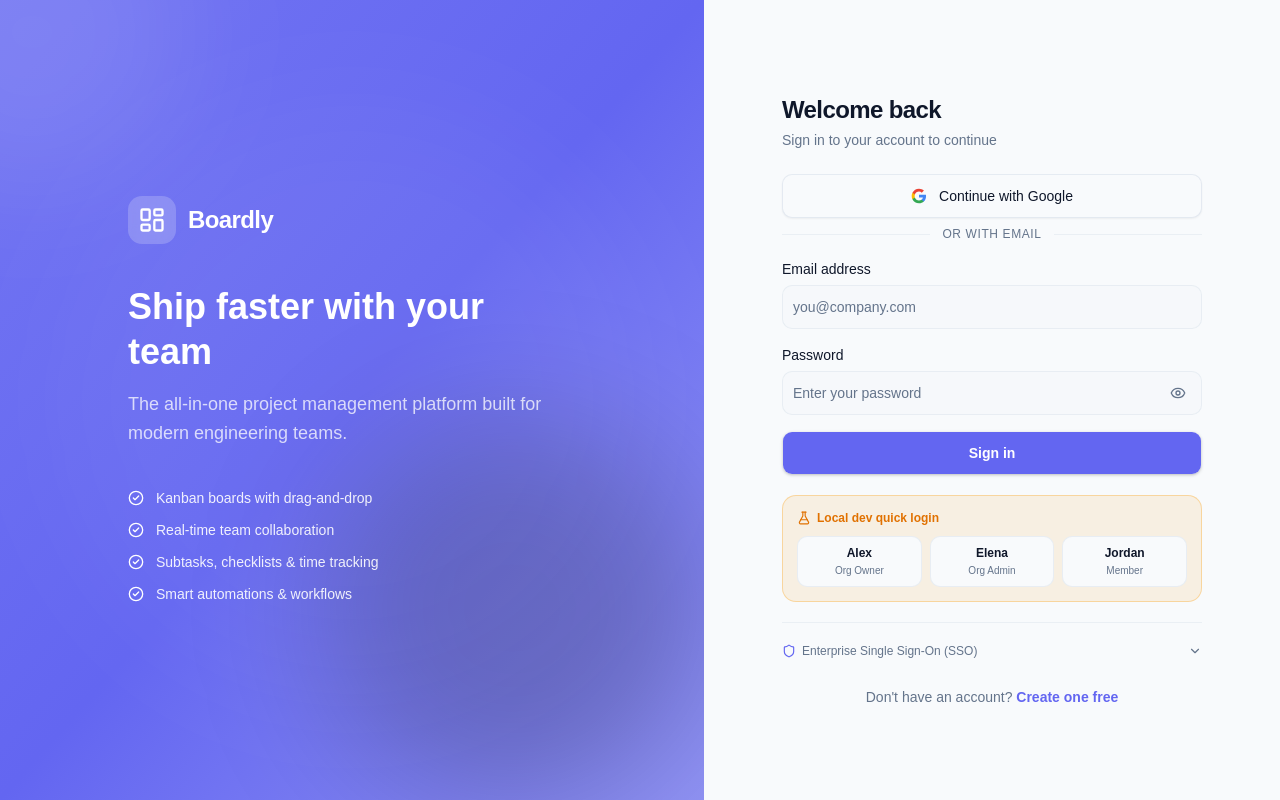
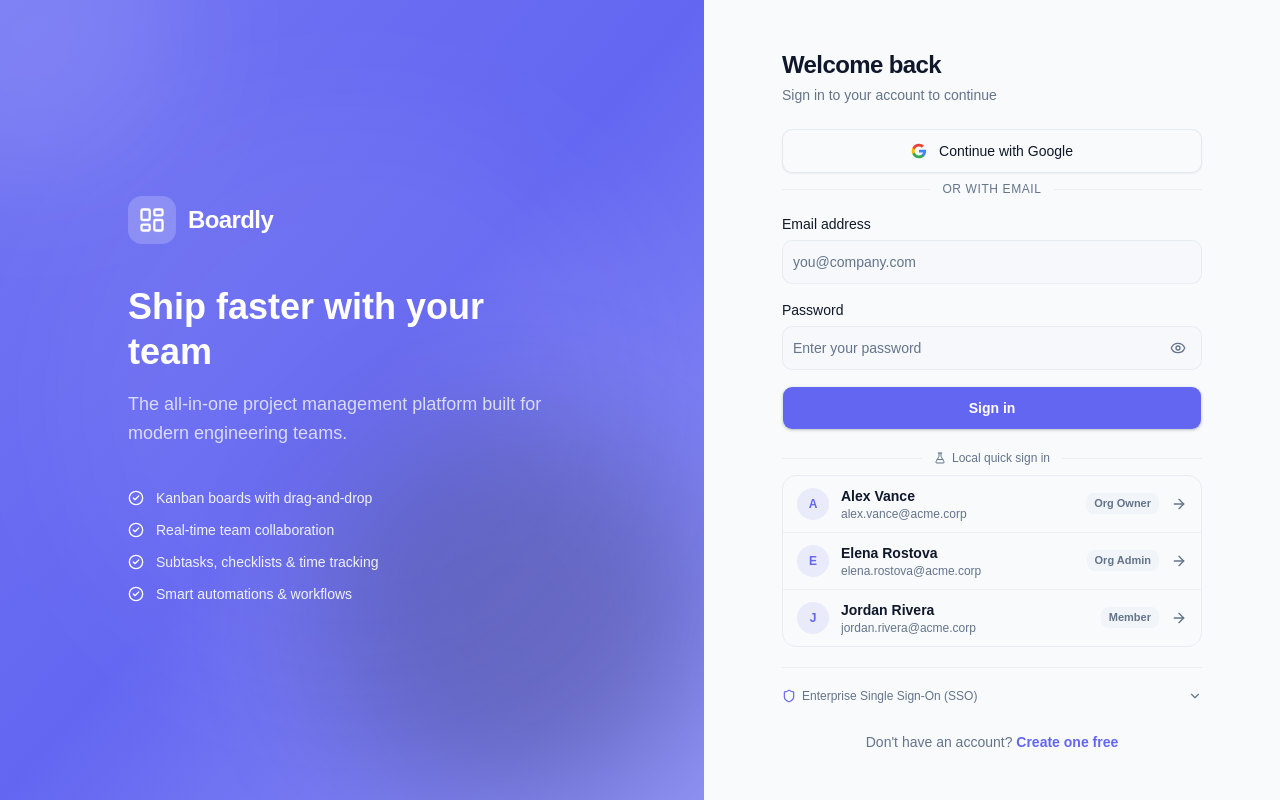
Before and after one commit to iamBhanuRathore/trello, a React (Vite) app in the folder apps/dashboard/: page /login in a window 1280 px wide. Built offline with nearby package versions, Linux system fonts and the light colour scheme; no server answers; what @elysiajs/eden would draw is missing.

Commit message:
fix(auth): restyle dev quick login as quiet account rows

```diff
--- a/apps/dashboard/src/pages/Login.tsx
+++ b/apps/dashboard/src/pages/Login.tsx
@@ -285,31 +285,45 @@ export function Login() {
           </form>
           {/* Dev-only one-click login (never rendered in production builds) */}
           {import.meta.env.DEV && (
-            <div className="mt-5 p-3.5 rounded-xl bg-amber-500/10 border border-amber-500/30 space-y-2.5">
-              <p className="flex items-center gap-1.5 text-xs font-semibold text-amber-600 dark:text-amber-400">
-                <FlaskConical className="w-3.5 h-3.5" />
-                Local dev quick login
-              </p>
-              <div className="grid grid-cols-3 gap-2">
-                {DEV_QUICK_ACCOUNTS.map((account) => (
+            <div className="mt-6">
+              <div className="relative flex items-center justify-center py-1 mb-3">
+                <div className="w-full border-t border-border/60" />
+                <span className="absolute bg-background px-3 text-xs text-muted-foreground font-medium inline-flex items-center gap-1.5">
+                  <FlaskConical className="w-3 h-3" />
+                  Local quick sign in
+                </span>
+              </div>
+              <div className="rounded-xl border border-border/70 overflow-hidden divide-y divide-border/50">
+                {DEV_QUICK_ACCOUNTS.map((account) => {
+                  const isPending = quickLoginEmail === account.email && isLoading;
+                  return (
                     <button
                       key={account.email}
                       type="button"
                       onClick={() => handleQuickLogin(account.email)}
                       disabled={isLoading || isGoogleLoading}
-                    title={`${account.email} (${account.role})`}
-                    className="flex flex-col items-center gap-0.5 px-2 py-2 rounded-lg bg-background border border-border/70 hover:border-primary/60 hover:bg-muted/60 transition-all cursor-pointer disabled:opacity-60 disabled:cursor-not-allowed"
+                      className="w-full flex items-center gap-3 px-3.5 py-2.5 hover:bg-muted/50 transition-colors cursor-pointer disabled:cursor-not-allowed text-left"
                     >
-                    {quickLoginEmail === account.email && isLoading ? (
-                      <Loader2 className="w-4 h-4 animate-spin text-muted-foreground" />
+                      <span className="w-8 h-8 rounded-full bg-primary/10 text-primary text-xs font-bold flex items-center justify-center shrink-0">
+                        {account.name.charAt(0)}
+                      </span>
+                      <span className="min-w-0 flex-1">
+                        <span className="block text-sm font-semibold truncate">{account.name}</span>
+                        <span className="block text-xs text-muted-foreground truncate">
+                          {account.email}
+                        </span>
+                      </span>
+                      <span className="px-2 py-0.5 rounded-md bg-muted text-[11px] font-semibold text-muted-foreground shrink-0">
+                        {account.role}
+                      </span>
+                      {isPending ? (
+                        <Loader2 className="w-4 h-4 animate-spin text-muted-foreground shrink-0" />
                       ) : (
-                      <span className="text-xs font-semibold truncate max-w-full">
-                        {account.name.split(' ')[0]}
-                      </span>
+                        <ArrowRight className="w-4 h-4 text-muted-foreground shrink-0" />
                       )}
-                    <span className="text-[10px] text-muted-foreground">{account.role}</span>
                     </button>
-                ))}
+                  );
+                })}
               </div>
             </div>
           )}
```
Lines whose indentation alone changed are shown as unchanged.
